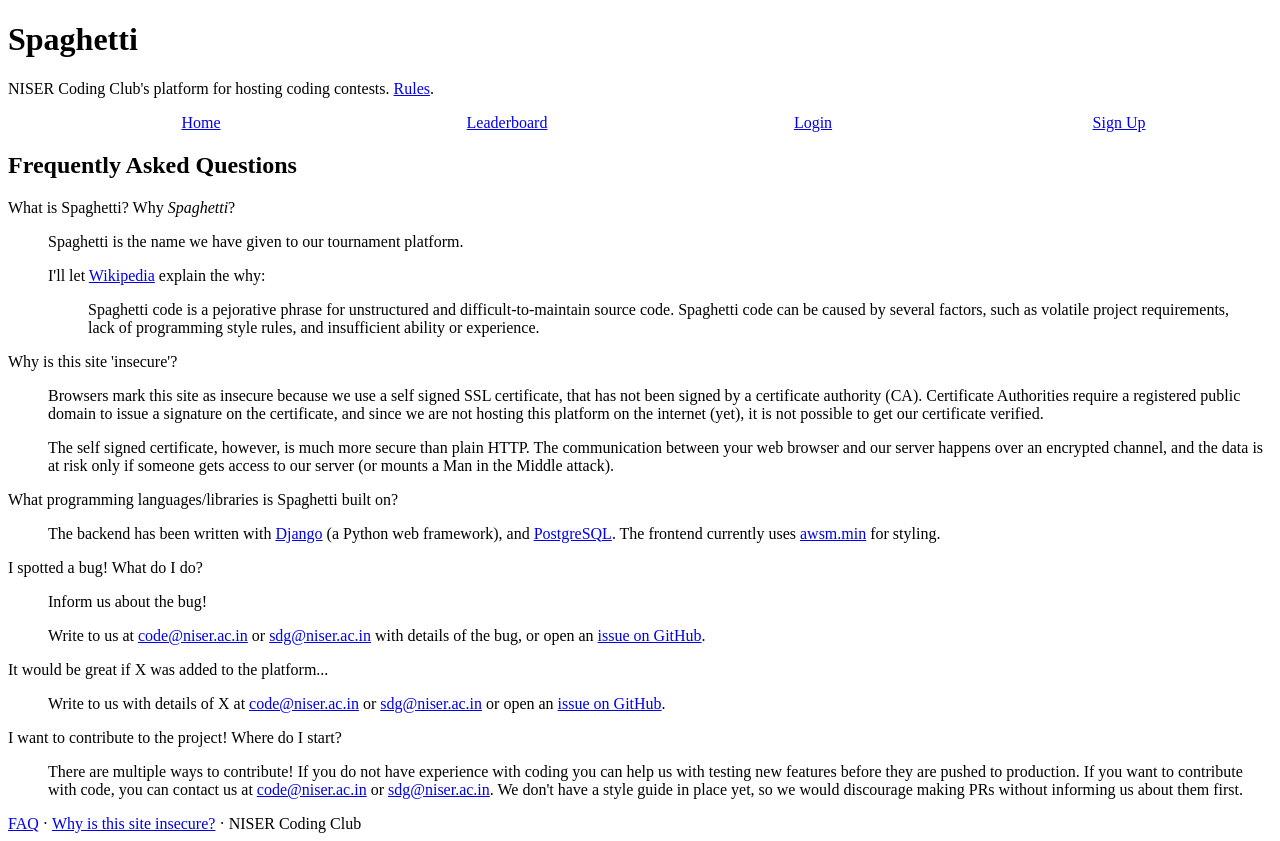
After one commit to sdgniser/spaghetti, a Django app: page /faq/ in a window 1280 px wide. The commit adds this page. Run offline with Django 3.2, Linux system fonts and the light colour scheme.

Commit message:
frequently asked questions

```diff
--- a/golf/urls.py
+++ b/golf/urls.py
@@ -15,6 +15,8 @@ urlpatterns = [
     path('p/<pid>/leaders/', problem_leader_view, name='prob_leader'),
 
     path('leaders/', user_leader_view, name='user_leader'),
+
     path('rules/', rules_view, name='rules'),
+    path('faq/', faq_view, name='faq'),
 
 ] + static(settings.MEDIA_URL, document_root=settings.MEDIA_ROOT)
--- a/golf/views.py
+++ b/golf/views.py
@@ -135,3 +135,6 @@ def user_leader_view(request):
 
 def rules_view(request):
     return render(request, 'rules.html', {'langs': langs})
+
+def faq_view(request):
+    return render(request, 'faq.html')
--- a/templates/base.html
+++ b/templates/base.html
@@ -72,6 +72,8 @@
     </main>
 
     <footer>
+      <a href="{% url 'golf:faq' %}">FAQ</a> ·
+      <a href="{% url 'golf:faq' %}#insecure">Why is this site insecure?</a> ·
       NISER Coding Club
     </footer>
 
--- /dev/null
+++ b/templates/faq.html
@@ -0,0 +1,81 @@
+{% extends 'base.html' %}
+
+{% block title %}
+Frequently Asked Questions
+{% endblock %}
+
+{% block content %}
+<h2>Frequently Asked Questions</h2>
+
+<dl>
+  <dt>What is Spaghetti? Why <em>Spaghetti</em>?</dt>
+  <dd>
+    <p>Spaghetti is the name we have given to our tournament platform.</p>
+
+    <p>I'll let <a href="https://en.wikipedia.org/wiki/Spaghetti_code">
+      Wikipedia</a> explain the why:
+    <blockquote>
+        Spaghetti code is a pejorative phrase for unstructured and
+        difficult-to-maintain source code. Spaghetti code can be caused by
+        several factors, such as volatile project requirements, lack of
+        programming style rules, and insufficient ability or experience.
+      </blockquote>
+    </p>
+  </dd>
+
+  <dt id="insecure">Why is this site 'insecure'?</dt>
+  <dd>
+    <p>Browsers mark this site as insecure because we use a self signed SSL
+    certificate, that has not been signed by a certificate authority (CA).
+    Certificate Authorities require a registered public domain to issue a
+    signature on the certificate, and since we are not hosting this platform on
+    the internet (yet), it is not possible to get our certificate verified.</p>
+
+    <p>The self signed certificate, however, is much more secure than plain
+    HTTP. The communication between your web browser and our server happens
+    over an encrypted channel, and the data is at risk only if someone gets
+    access to our server (or mounts a Man in the Middle attack).</p>
+  </dd>
+
+
+  <dt>What programming languages/libraries is Spaghetti built on?</dt>
+  <dd>
+    <p>The backend has been written with
+    <a href="https://www.djangoproject.com/">Django</a> (a Python web
+    framework), and <a href="https://www.postgresql.org/">PostgreSQL</a>. The
+    frontend currently uses
+    <a href="https://igoradamenko.github.io/awsm.css/">awsm.min</a> for
+    styling.</p>
+  </dd>
+
+  <dt>I spotted a bug! What do I do?</dt>
+  <dd>
+    <p>Inform us about the bug!</p>
+    <p>Write to us at <a href="mailto:code@niser.ac.in">code@niser.ac.in</a> or
+    <a href="mailto:sdg@niser.ac.in">sdg@niser.ac.in</a> with details of the
+    bug, or open an <a href="https://github.com/sdgniser/spaghetti/issues">
+      issue on GitHub</a>.</p>
+  </dd>
+
+  <dt>It would be great if X was added to the platform...</dt>
+  <dd>
+    <p>Write to us with details of X at <a href="mailto:code@niser.ac.in">code@niser.ac.in</a> or
+    <a href="mailto:sdg@niser.ac.in">sdg@niser.ac.in</a> or open an
+    <a href="https://github.com/sdgniser/spaghetti/issues">
+      issue on GitHub</a>.</p>
+  </dd>
+
+  <dt>I want to contribute to the project! Where do I start?</dt>
+  <dd>
+    <p>There are multiple ways to contribute! If you do not have experience
+    with coding you can help us with testing new features before they are
+    pushed to production. If you want to contribute with code, you can contact
+    us at <a href="mailto:code@niser.ac.in">code@niser.ac.in</a> or
+    <a href="mailto:sdg@niser.ac.in">sdg@niser.ac.in</a>. We don't have a style
+    guide in place yet, so we would discourage making PRs without informing us
+    about them first.<p>
+  </dd>
+
+</dl>
+
+{% endblock %}
```
